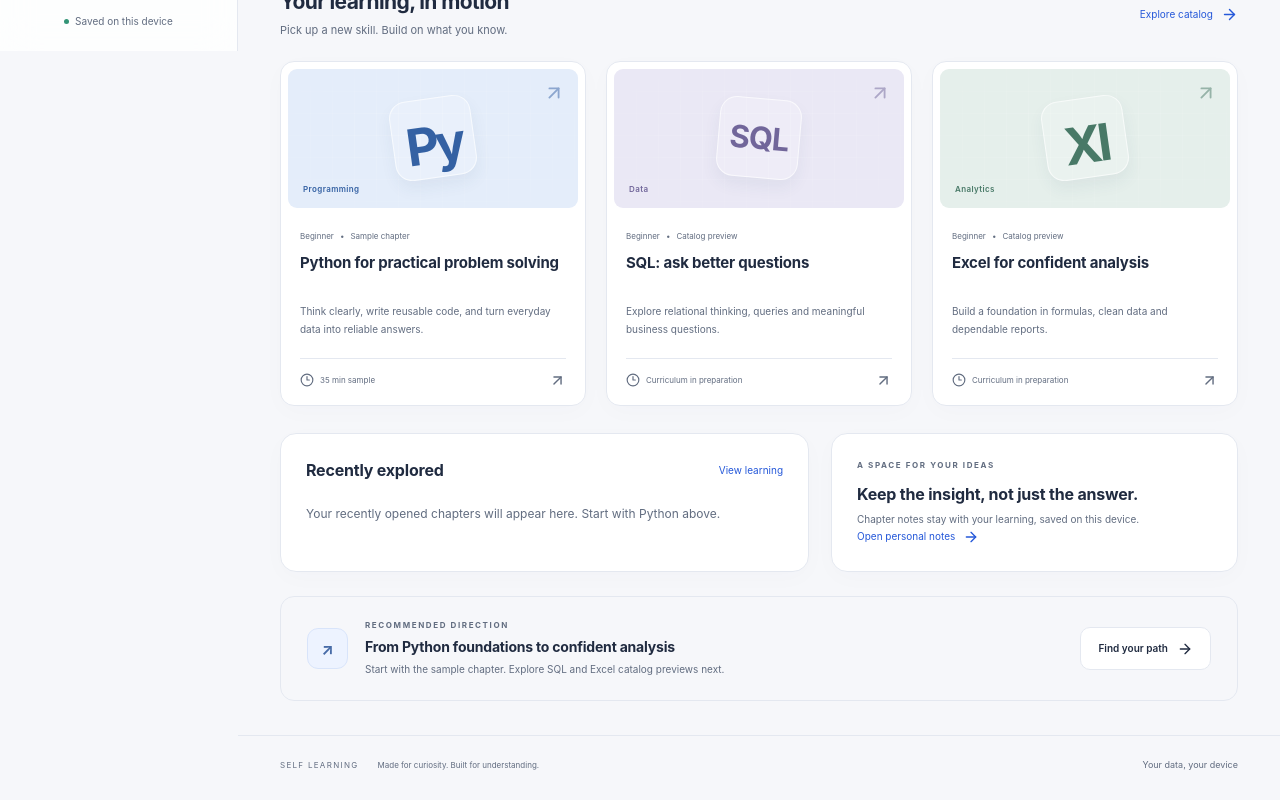
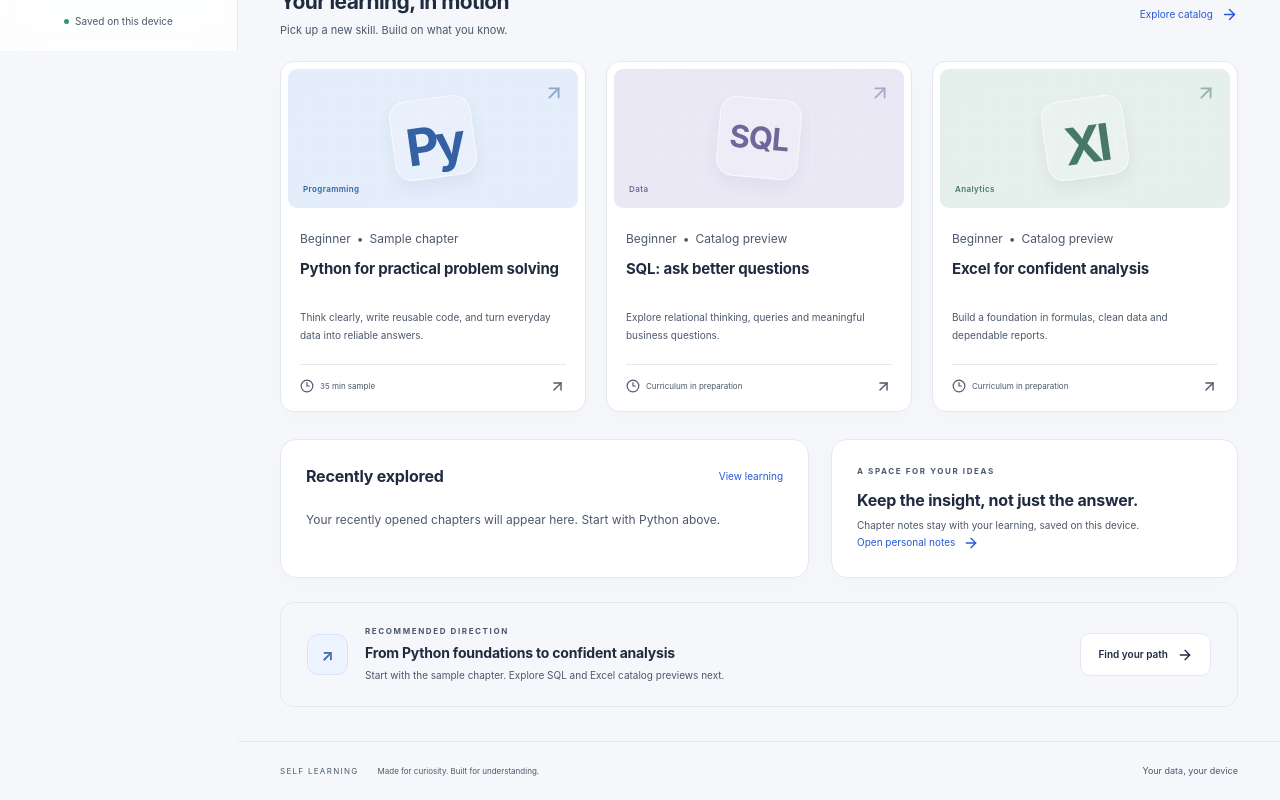
Before and after one commit to Swapnild007/Self_learning, a React (Vite) app: page /lab in a window 1280 px wide. Shown: the part 749-1549 px from the top of the page. Built offline with nearby package versions, Linux system fonts and the light colour scheme.

Commit message:
fix: improve light-theme secondary text contrast for WCAG checks

```diff
--- a/src/style.css
+++ b/src/style.css
@@ -12,7 +12,7 @@
   --bg: #f6f7fa;
   --surface: #fff;
   --text: #202b40;
-  --muted: #626d80;
+  --muted: #4c586b;
   --line: #e4e8f0;
   --blue: #2558d9;
   --soft: #edf2ff;
@@ -793,7 +793,7 @@
   padding: 15px 19px 16px;
 }
 .meta {
-  font-size: 8px;
+  font-size: 12px;
   color: var(--muted);
   display: flex;
   gap: 6px;
```
